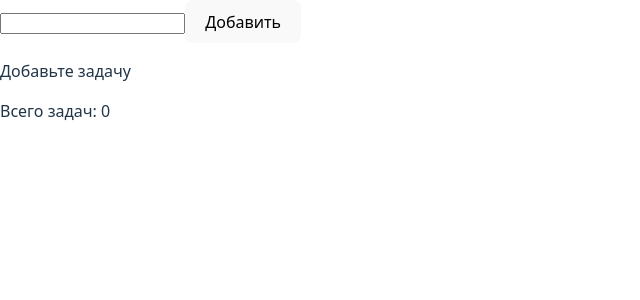
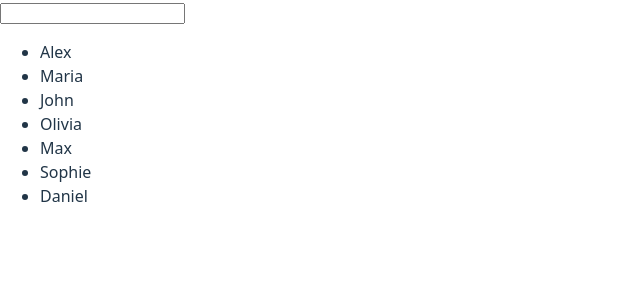
Before and after one commit to fedorov-yaroslav/studying-react, a React (Vite) app: page / in a window 1280 px wide. Shown: the top 300 px of the page, without its empty margins (0-640 px from the left). Built offline with nearby package versions, Linux system fonts and the light colour scheme.

Commit message:
filtered input

```diff
--- a/src/App.tsx
+++ b/src/App.tsx
@@ -1,11 +1,11 @@
 import './index.css'
-import SimpleToDo from './components/SimpleToDo.jsx'
+import FilterInput from './components/FilterInput.jsx'
 
 function App() {
 
   return (
       <>
-        <SimpleToDo />
+        <FilterInput />
       </>
 
     )
--- /dev/null
+++ b/src/components/FilterInput.jsx
@@ -0,0 +1,22 @@
+import { useState } from 'react'
+
+function FilterInput() {
+  const list = ['Alex', 'Maria', 'John', 'Olivia', 'Max', 'Sophie', 'Daniel']
+  const [input, setInput] = useState('')
+  const handleInput = (e) => {
+    setInput(e.target.value)
+  }
+  const filteredList = list.filter(item => item.toLowerCase().includes(input.toLowerCase()))
+  return (
+      <>
+        <input type="text" value = {input} onChange = {handleInput}/>
+        <ul>{filteredList.map((item, index) =>
+          <li key = {index}>{item}</li>
+        )}
+        </ul>
+        <p>{}</p>
+      </>
+  )
+}
+
+export default FilterInput
--- a/src/components/SimpleToDo.jsx
+++ /dev/null
@@ -1,41 +0,0 @@
-import { useState } from 'react'
-
-function SimpleToDo() {
-  const [input, setInput ] = useState('')
-  const [toDo, setToDo] = useState([])
-  const updateInput = (e) => {
-    setInput(e.target.value)
-  }
-  const addToDo = () => {
-    if (input.trim() !== ''){
-      setToDo([...toDo, input])
-      setInput('')
-    }
-  }
-  const clearArray = () => {
-    setToDo([])
-  }
-  const deleteToDo = (indexToDelete) => {
-    setToDo(toDo.filter((_, index) =>
-      index !== indexToDelete)
-    )
-  }
-
-  return (
-      <>
-        <input type="text" value = {input} onChange = {updateInput} onKeyDown = {(e) => {
-          if (e.key === 'Enter') addToDo()} } />
-        <button onClick = {addToDo}>Добавить</button>
-        <ul>{
-          toDo.map((current, index) =>
-          <li key = {index}>{current}<button onClick = {() => deleteToDo(index)}>✖</button></li>
-          )}
-        </ul>
-        {toDo.length !== 0 && <button onClick = {clearArray}>Очистить</button>}
-        <p>{toDo.length === 0 && 'Добавьте задачу'}</p>
-        <p>Всего задач: {toDo.length}</p>
-      </>
-  )
-}
-
-export default SimpleToDo
```
